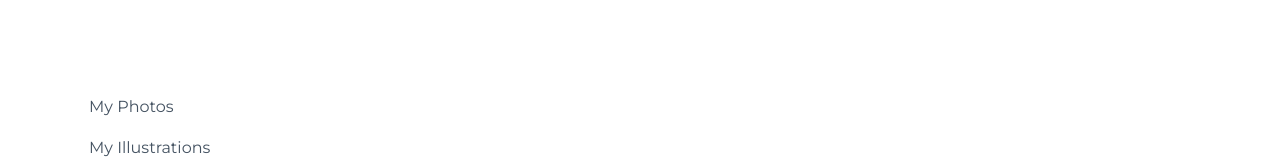
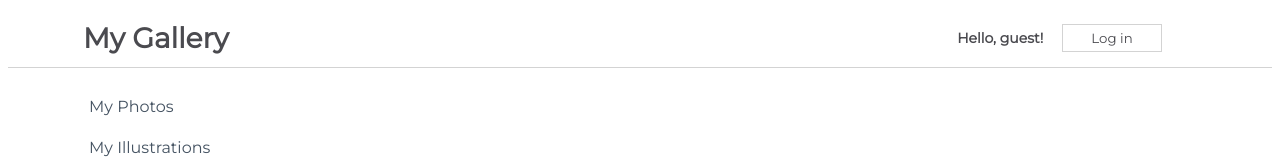
Before and after one commit to belovedpearl/challenge, a React (Create React App) app in the folder my-app/: page / in a window 1280 px wide. Shown: the top 160 px of the page. Built offline with nearby package versions, Linux system fonts and the light colour scheme.

Commit message:
Add navbar with state challenge

```diff
--- a/my-app/src/App.js
+++ b/my-app/src/App.js
@@ -1,11 +1,13 @@
 import css from './App.module.css';
 import SideBar from './components/Sidebar';
+import NavBarSimple from './components/NavBarSimple';
 
 function App() {
   return (
     <div className={css.App}>
       {/* Add your components here */}
       <SideBar/>
+      <NavBarSimple/>
     </div>
   );
 }
--- /dev/null
+++ b/my-app/src/components/NavBarSimple.js
@@ -0,0 +1,38 @@
+import React from 'react';
+import css from "./css/NavBarSimple.module.css";
+
+class NavBarSimple extends React.Component{
+   constructor(props) {
+    super(props);
+    this.state = {
+        name : 'Hello, guest!',
+        buttonText : 'Log in',
+    }
+   }
+   handleClick() {
+    this.setState((prevState, prevProps) => {
+      console.log("Previous State:", prevState);
+      console.log("Previous Props:", prevProps);
+      return {
+        name:
+          prevState.name === "Hello, guest!" ? "Welcome back user!" : "Hello, guest!",
+          buttonText: prevState.buttonText === "Log in" ? "Log out" : "Log in",
+      };
+    });
+  }
+
+    render(){
+        return (
+            <div className={css.NavBar}>
+                <h1>My Gallery</h1>
+                <div>
+                    <span>{this.state.name} </span>
+                    <button onClick= { () => this.handleClick() }>
+                        {this.state.buttonText}
+                    </button>
+                </div>
+            </div>
+                )}
+}
+
+export default NavBarSimple
```
